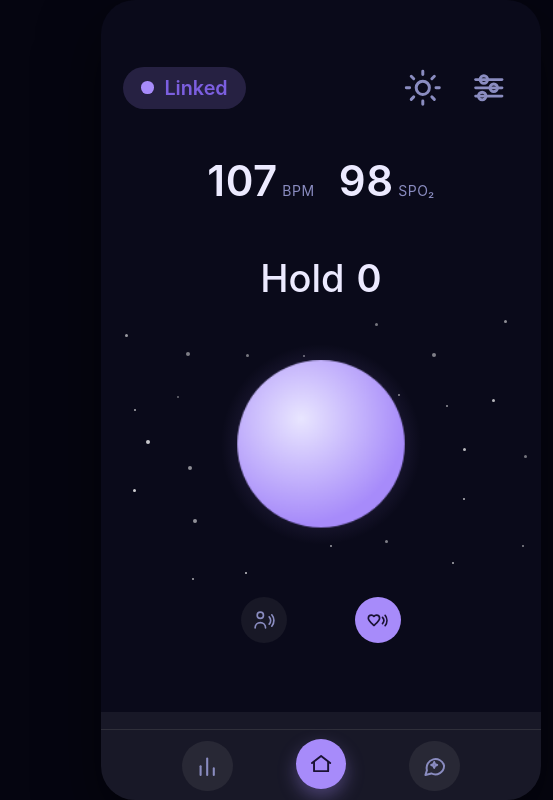
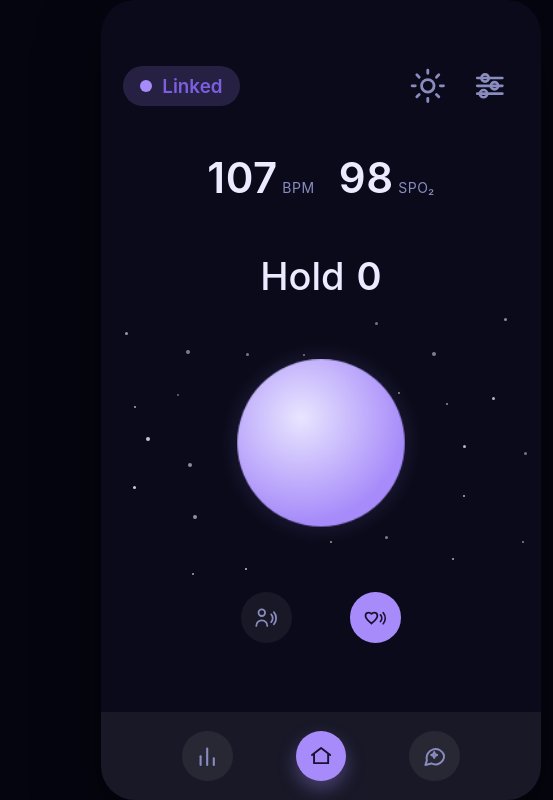
Before and after one commit to RickLnd/Efflo_Cosmos, a plain HTML site: page index.html in a window 1280 px wide. Shown: the full height of the page, 319-872 px from the left. Drawn offline with Linux system fonts and the light colour scheme.

Commit message:
Add files via upload

```diff
--- a/index.html
+++ b/index.html
@@ -21,9 +21,9 @@ body{display:flex;align-items:center;justify-content:center;background:#050510;f
 .hdr{flex:0 0 auto;padding:57px 22px 2px;display:flex;flex-direction:column;align-items:center;position:relative;z-index:3}
 .hbar{width:100%;display:flex;align-items:center;justify-content:space-between}
 .tools{display:flex;gap:4px}
-.conn{display:inline-flex;align-items:center;gap:10.8px;font-size:19.8px;font-weight:600;padding:9px 18px;border-radius:999px;background:rgba(167,139,250,.18);color:#7c5fe0}
-.conn .dot{width:12.6px;height:12.6px;border-radius:50%;background:var(--acc)}
-.iconbtn{width:61.2px;height:61.2px;border-radius:50%;display:flex;align-items:center;justify-content:center;border:none;background:transparent;color:var(--mut);cursor:pointer}.iconbtn svg{width:39.6px;height:39.6px}
+.conn{display:inline-flex;align-items:center;gap:10.26px;font-size:18.81px;font-weight:600;padding:8.55px 17.1px;border-radius:999px;background:rgba(167,139,250,.18);color:#7c5fe0}
+.conn .dot{width:11.97px;height:11.97px;border-radius:50%;background:var(--acc)}
+.iconbtn{width:58.14px;height:58.14px;border-radius:50%;display:flex;align-items:center;justify-content:center;border:none;background:transparent;color:var(--mut);cursor:pointer}.iconbtn svg{width:37.62px;height:37.62px}
 .vitline{display:flex;gap:24px;align-items:baseline;margin-top:37px}
 .vitline span{font-size:14px;letter-spacing:.04em;text-transform:uppercase;color:var(--mut)}
 .vitline b{font-size:42px;font-weight:600;color:var(--ink)}
@@ -37,9 +37,9 @@ body{display:flex;align-items:center;justify-content:center;background:#050510;f
 .moon{width:50%;height:50%;border-radius:50%;background:radial-gradient(circle at 38% 35%,#e9e6ff,#a78bfa 70%);will-change:transform}
 .swipe{flex:0 0 auto;display:flex;gap:7px;justify-content:center;padding:6px 0 14px;position:relative;z-index:3}
 .swipe i{height:4px;width:18px;border-radius:3px;background:var(--mut);opacity:.45}.swipe i.on{width:26px;opacity:1;background:var(--acc)}
-.menu{flex:0 0 auto;height:88px;display:flex;align-items:center;justify-content:space-around;padding:0 50px 20px;position:relative;z-index:3;background:rgba(255,255,255,.06)}
-.mbtn{width:50.6px;height:50.6px;border-radius:50%;display:flex;align-items:center;justify-content:center;border:none;background:rgba(127,127,127,.16);color:var(--mut);cursor:pointer;position:relative;top:20px}.mbtn svg{width:26.4px;height:26.4px}
-.mcenter{width:50.6px;height:50.6px;border-radius:50%;margin-top:-4px;display:flex;align-items:center;justify-content:center;border:none;background:var(--acc);color:var(--cic);box-shadow:0 8px 18px rgba(167,139,250,.35);cursor:pointer;position:relative;top:20px}.mcenter svg{width:24.2px;height:24.2px}
+.menu{flex:0 0 auto;height:88px;display:flex;align-items:center;justify-content:space-around;padding:0 50px;position:relative;z-index:3;background:rgba(255,255,255,.06)}
+.mbtn{width:50.6px;height:50.6px;border-radius:50%;display:flex;align-items:center;justify-content:center;border:none;background:rgba(127,127,127,.16);color:var(--mut);cursor:pointer}.mbtn svg{width:26.4px;height:26.4px}
+.mcenter{width:50.6px;height:50.6px;border-radius:50%;display:flex;align-items:center;justify-content:center;border:none;background:var(--acc);color:var(--cic);box-shadow:0 8px 18px rgba(167,139,250,.35);cursor:pointer}.mcenter svg{width:24.2px;height:24.2px}
 .app.paused .stage{opacity:.6}
 .stats{position:absolute;left:0;right:0;top:0;bottom:88px;background:var(--bg);z-index:60;display:flex;flex-direction:column;transform:translateX(-100%);transition:transform .32s cubic-bezier(.4,0,.2,1);overflow:hidden}
 .stats.show{transform:translateX(0)}
@@ -63,9 +63,9 @@ body{display:flex;align-items:center;justify-content:center;background:#050510;f
 .stats .bar{width:60%;background:var(--acc);border-radius:5px 5px 3px 3px;min-height:3px}
 .stats .daylabels{display:flex;justify-content:space-between;margin-top:6px}
 .stats .daylabels span{font-size:10px;color:var(--mut);flex:1;text-align:center}
-.floatbtn{position:absolute;bottom:157px;width:46px;height:46px;border-radius:50%;display:flex;align-items:center;justify-content:center;border:none;background:rgba(127,127,127,.12);color:var(--mut);cursor:pointer;z-index:25;transition:color .2s,background .2s}
+.floatbtn{position:absolute;bottom:157px;width:50.6px;height:50.6px;border-radius:50%;display:flex;align-items:center;justify-content:center;border:none;background:rgba(127,127,127,.12);color:var(--mut);cursor:pointer;z-index:25;transition:color .2s,background .2s}
 .floatbtn.left{left:calc(min(440px,100vw)/3 - 6.33px)}.floatbtn.right{right:calc(min(440px,100vw)/3 - 6.33px)}
-.floatbtn svg{width:25px;height:25px}
+.floatbtn svg{width:26.4px;height:26.4px}
 .floatbtn.on{color:var(--cic);background:var(--acc)}
 .set{position:absolute;inset:0;background:var(--bg);z-index:60;display:flex;flex-direction:column;transform:translateX(100%);transition:transform .32s cubic-bezier(.4,0,.2,1);overflow:hidden}
 .set.show{transform:translateX(0)}
@@ -74,23 +74,23 @@ body{display:flex;align-items:center;justify-content:center;background:#050510;f
 .set h2{margin:0;font-size:22px;font-weight:600;color:var(--ink)}
 .set .sub{font-size:12px;color:var(--mut);margin-top:2px}
 .set .scroll{flex:1;overflow-y:auto;padding:6px 18px 26px}
-.set .grp{font-size:12px;letter-spacing:.06em;text-transform:uppercase;color:var(--mut);margin:16px 4px 6px}
+.set .grp{font-size:13px;letter-spacing:.06em;text-transform:uppercase;color:var(--mut);margin:16px 4px 6px}
 .set .card2{background:rgba(127,127,127,.08);border:1px solid rgba(127,127,127,.14);border-radius:16px;padding:0 14px}
 .set .row{display:flex;align-items:center;justify-content:space-between;gap:12px;padding:13px 0;border-bottom:1px solid rgba(127,127,127,.12)}
 .set .row:last-child{border-bottom:none}
-.set .rlabel{font-size:14px;color:var(--ink)}
-.set .rsub{font-size:11px;color:var(--mut);margin-top:2px}
+.set .rlabel{font-size:15px;color:var(--ink)}
+.set .rsub{font-size:12px;color:var(--mut);margin-top:2px}
 .set .switch{width:44px;height:26px;border-radius:14px;background:rgba(127,127,127,.32);position:relative;cursor:pointer;flex:0 0 auto;transition:background .2s}
 .set .switch .knob{position:absolute;top:3px;left:3px;width:20px;height:20px;border-radius:50%;background:#fff;transition:left .2s}
 .set .switch.on{background:var(--acc)}
 .set .switch.on .knob{left:21px}
 .set .seg{display:flex;gap:6px;flex-wrap:wrap;justify-content:flex-end}
-.set .seg button{border:none;background:rgba(127,127,127,.14);color:var(--mut);font-size:12px;font-weight:600;padding:7px 10px;border-radius:9px;cursor:pointer}
+.set .seg button{border:none;background:rgba(127,127,127,.14);color:var(--mut);font-size:13px;font-weight:600;padding:7px 10px;border-radius:9px;cursor:pointer}
 .set .seg button.on{background:var(--acc);color:var(--cic)}
 .set .range{width:120px;accent-color:var(--acc)}
-.set .ok{display:inline-flex;align-items:center;gap:6px;font-size:13px;color:var(--mut)}
+.set .ok{display:inline-flex;align-items:center;gap:6px;font-size:14px;color:var(--mut)}
 .set .ok .d{width:8px;height:8px;border-radius:50%;background:var(--acc)}
-.set .linkbtn{background:transparent;border:none;color:var(--acc);font-size:13px;font-weight:600;cursor:pointer}
+.set .linkbtn{background:transparent;border:none;color:var(--acc);font-size:14px;font-weight:600;cursor:pointer}
 .chat{position:absolute;left:0;right:0;top:0;bottom:88px;background:var(--bg);z-index:55;display:flex;flex-direction:column;transform:translateX(100%);transition:transform .32s cubic-bezier(.4,0,.2,1)}
 .chat.show{transform:translateX(0)}
 .chat .chead{flex:0 0 auto;display:flex;align-items:center;gap:12px;padding:20px 20px 8px}
@@ -123,7 +123,7 @@ body{display:flex;align-items:center;justify-content:center;background:#050510;f
 .scroll::-webkit-scrollbar-track{background:transparent}
 .scroll::-webkit-scrollbar-thumb{background:var(--mut);background:color-mix(in srgb,var(--mut) 55%,transparent);border-radius:3px}
 @media (max-width:480px),(display-mode:standalone){.app{width:100vw;height:100dvh;border-radius:0;box-shadow:none}.floatbtn.left{left:calc(100vw/3 - 6.33px)}.floatbtn.right{right:calc(100vw/3 - 6.33px)}}
-.menu{position:relative}.menu::before{content:"";position:absolute;left:0;right:0;top:17px;height:1px;background:rgba(127,127,127,.22)}
+.menu{position:relative}
 </style></head>
 <body>
 <div class="app" id="app">
```
